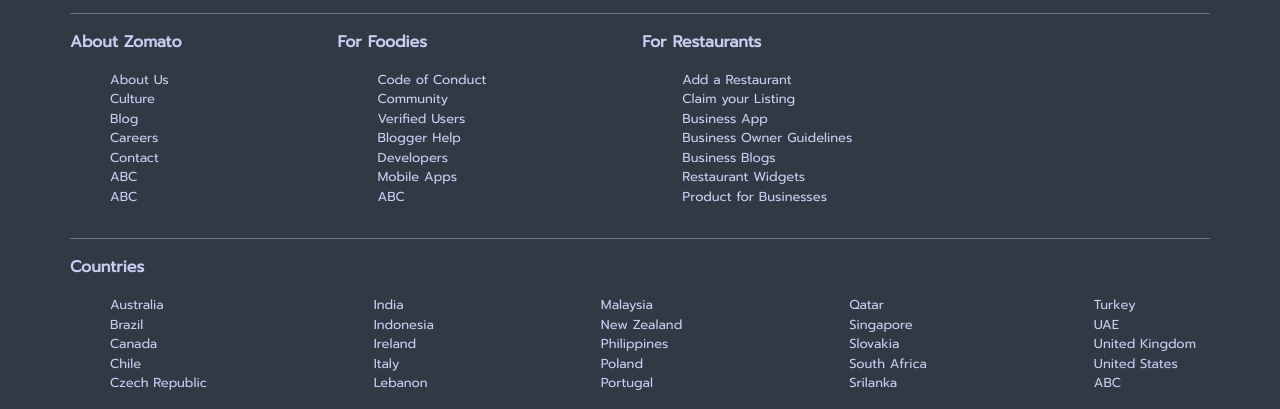
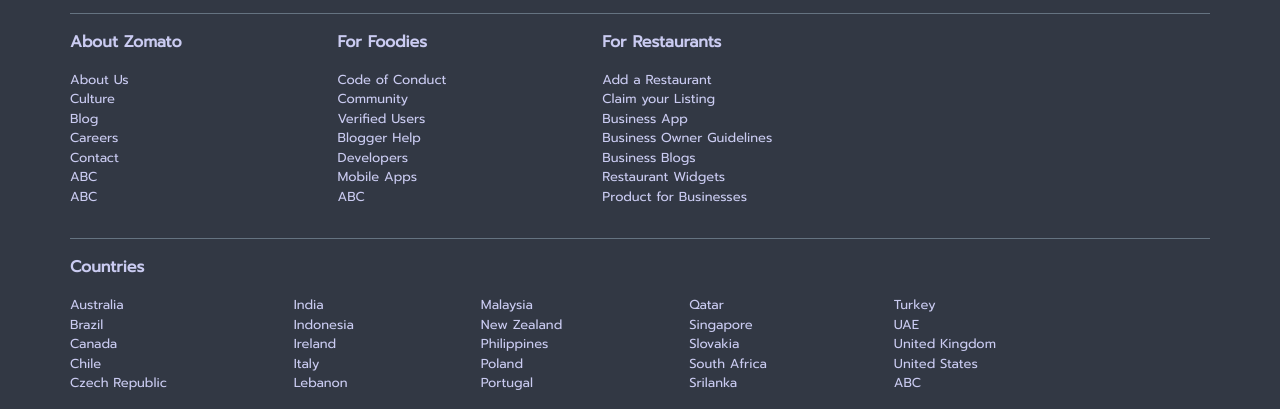
Before and after one commit to rishavjaiss/zomato-replica, a plain HTML site: page index.html in a window 1280 px wide. Shown: the part 3254-3663 px from the top of the page. Drawn offline with nearby package versions, Linux system fonts and the light colour scheme; files whose address does not match are found by name.

Commit message:
Footer Done

```diff
--- a/index.html
+++ b/index.html
@@ -213,7 +213,7 @@
         </div><hr color="slategrey" style="margin-left: 70px;margin-right: 70px;">
         <div class="aboutzomato" style="max-width: fit-content; display: inline-block; margin-left: 70px;">
           <p><strong>About Zomato</strong></p>
-          <ul style="list-style: none; font-size: small;">
+          <ul style="list-style: none; font-size: small;cursor: pointer;padding: 0;">
             <li>About Us</li>
             <li>Culture</li>
             <li>Blog</li>
@@ -225,7 +225,7 @@
         </div>
         <div class="forfoodies" style="max-width: fit-content; display: inline-block; margin-left: 150px">
           <p><strong>For Foodies</strong></p>
-          <ul style="list-style-type: none; font-size: small;">
+          <ul style="list-style-type: none; font-size: small;cursor: pointer;padding: 0;">
             <li>Code of Conduct</li>
             <li>Community</li>
             <li>Verified Users</li>
@@ -237,7 +237,7 @@
         </div>
         <div class="forrestaurants" style="max-width: fit-content; display: inline-block; margin-left: 150px;">
           <p><strong>For Restaurants</strong></p>
-          <ul style="list-style: none;font-size: small;">
+          <ul style="list-style: none;font-size: small;cursor: pointer;padding: 0;">
             <li>Add a Restaurant</li>
             <li>Claim your Listing</li>
             <li>Business App</li>
@@ -250,7 +250,7 @@
         <div class="countries" style="margin-left: 70px;">
           <p><strong>Countries</strong></p>
           <div class="countries1" style="display: inline-block; max-width: fit-content;">
-            <ul style="list-style-type: none; font-size: small;">
+            <ul style="list-style-type: none; font-size: small;cursor: pointer;padding: 0;">
               <li>Australia</li>
               <li>Brazil</li>
               <li>Canada</li>
@@ -259,7 +259,7 @@
             </ul>
           </div>
           <div class="countries2" style="display: inline-block;margin-left: 10%;">
-            <ul style="list-style-type: none; font-size: small;">
+            <ul style="list-style-type: none; font-size: small;cursor: pointer;padding: 0;">
               <li>India</li>
               <li>Indonesia</li>
               <li>Ireland</li>
@@ -268,7 +268,7 @@
             </ul>
           </div>
           <div class="countries3" style="display: inline-block;margin-left: 10%;">
-            <ul style="list-style-type: none; font-size: small;">
+            <ul style="list-style-type: none; font-size: small;cursor: pointer;padding: 0;">
               <li>Malaysia</li>
               <li>New Zealand</li>
               <li>Philippines</li>
@@ -277,7 +277,7 @@
             </ul>
           </div>
           <div class="countries4" style="display: inline-block;margin-left: 10%;">
-            <ul style="list-style-type: none; font-size: small;">
+            <ul style="list-style-type: none; font-size: small;cursor: pointer;padding: 0;">
               <li>Qatar</li>
               <li>Singapore</li>
               <li>Slovakia</li>
@@ -286,7 +286,7 @@
             </ul>
           </div>
           <div class="countries5" style="display: inline-block;margin-left: 10%;">
-            <ul style="list-style-type: none; font-size: small;">
+            <ul style="list-style-type: none; font-size: small;cursor: pointer;padding: 0;">
               <li>Turkey</li>
               <li>UAE</li>
               <li>United Kingdom</li>
```
